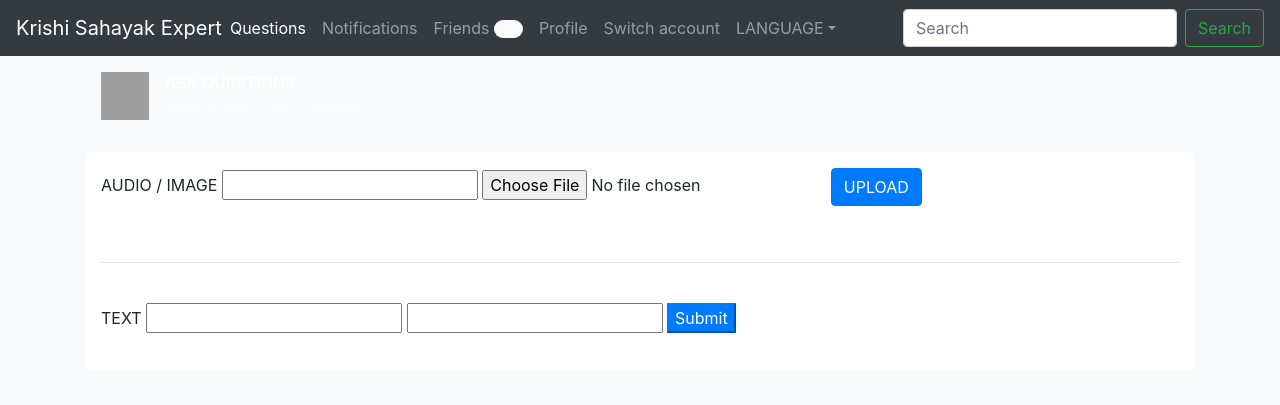
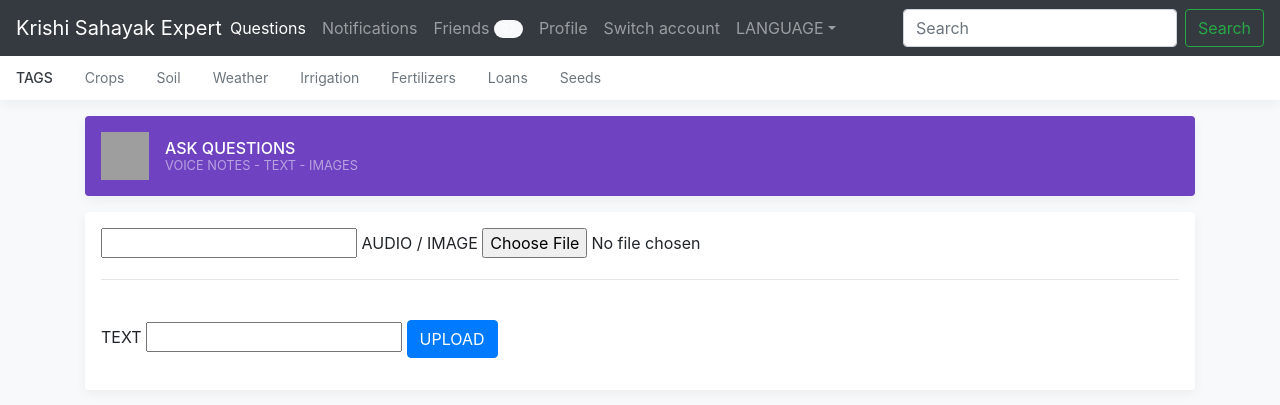
Before and after one commit to ankitd3/Krishi-Sahayak, a PHP site: page /testSolution.html in a window 1280 px wide. Shown: the top 405 px of the page. Run offline with PHP 8.4, Linux system fonts and the light colour scheme; some libraries are stand-ins or nearby versions; grey boxes are pictures that could not be loaded.

Commit message:
Functionality text+img/aud - a

```diff
--- /dev/null
+++ b/css/style.css
@@ -0,0 +1,79 @@
+html,
+body {
+  overflow-x: hidden; /* Prevent scroll on narrow devices */
+}
+
+body {
+  padding-top: 56px;
+}
+
+@media (max-width: 991.98px) {
+  .offcanvas-collapse {
+    position: fixed;
+    top: 56px; /* Height of navbar */
+    bottom: 0;
+    left: 100%;
+    width: 100%;
+    padding-right: 1rem;
+    padding-left: 1rem;
+    overflow-y: auto;
+    visibility: hidden;
+    background-color: #343a40;
+    transition-timing-function: ease-in-out;
+    transition-duration: .3s;
+    transition-property: left, visibility;
+  }
+  .offcanvas-collapse.open {
+    left: 0;
+    visibility: visible;
+  }
+}
+
+.nav-scroller {
+  position: relative;
+  z-index: 2;
+  height: 2.75rem;
+  overflow-y: hidden;
+}
+
+.nav-scroller .nav {
+  display: -ms-flexbox;
+  display: flex;
+  -ms-flex-wrap: nowrap;
+  flex-wrap: nowrap;
+  padding-bottom: 1rem;
+  margin-top: -1px;
+  overflow-x: auto;
+  color: rgba(255, 255, 255, .75);
+  text-align: center;
+  white-space: nowrap;
+  -webkit-overflow-scrolling: touch;
+}
+
+.nav-underline .nav-link {
+  padding-top: .75rem;
+  padding-bottom: .75rem;
+  font-size: .875rem;
+  color: #6c757d;
+}
+
+.nav-underline .nav-link:hover {
+  color: #007bff;
+}
+
+.nav-underline .active {
+  font-weight: 500;
+  color: #343a40;
+}
+
+.text-white-50 { color: rgba(255, 255, 255, .5); }
+
+.bg-purple { background-color: #6f42c1; }
+
+.border-bottom { border-bottom: 1px solid #e5e5e5; }
+
+.box-shadow { box-shadow: 0 .25rem .75rem rgba(0, 0, 0, .05); }
+
+.lh-100 { line-height: 1; }
+.lh-125 { line-height: 1.25; }
+.lh-150 { line-height: 1.5; }
--- a/testSolution.html
+++ b/testSolution.html
@@ -79,20 +79,19 @@
       <div class="my-3 p-3 bg-white rounded box-shadow">
 
 		<form class="form-group" action="Solution.php" method="POST" enctype="multipart/form-data">
-			<label>AUDIO / IMAGE</label>
+
       <input type="text" name="qid">
-			<input type="file" name="audio_img_file">
-			<input class="btn btn-primary" type="submit" name="save_audio" value="UPLOAD">
-		</form>
 
-		<br><hr><br>
+      <label>AUDIO / IMAGE</label>
+      <input type="file" name="audio_img_file">
 
-		<form class="form-group" action="Solution.php" method="POST">
-			<label>TEXT</label>
-      <input type="text" name="qid">
-			<input type="text" name="text_submit">
-			<input class="btn-primary" type="submit">
-		</form>
+    <br><hr><br>
+
+      <label>TEXT</label>
+      <input type="text" name="text">
+
+      <input class="btn btn-primary" type="submit" name="submit_q" value="UPLOAD">
+    </form>
 
 		<!-- <label>TEXT</label>
 		<input type="text" name="textQ" placeholder="Enter your query here">
```
Also changed, not shown: Solution.php (+50 -13 lines), testQuestion.html (+5 -5 lines).
